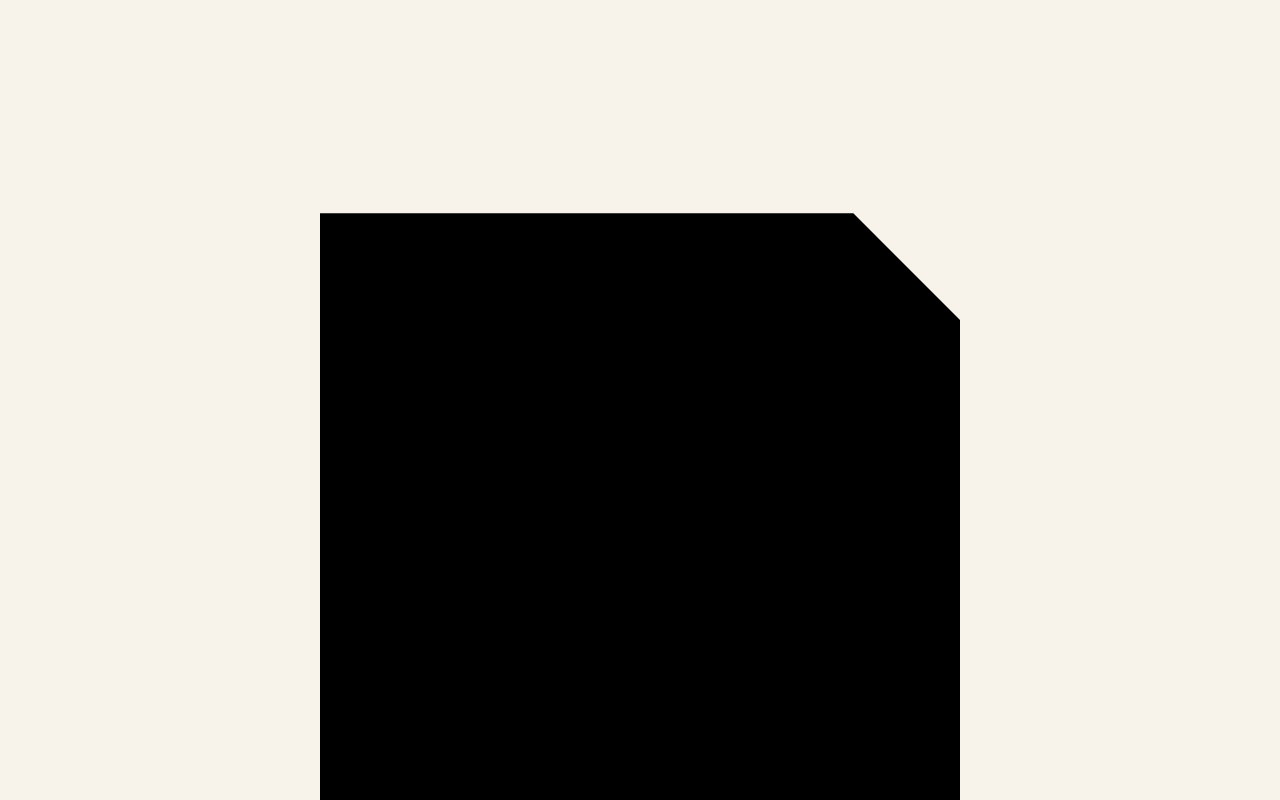
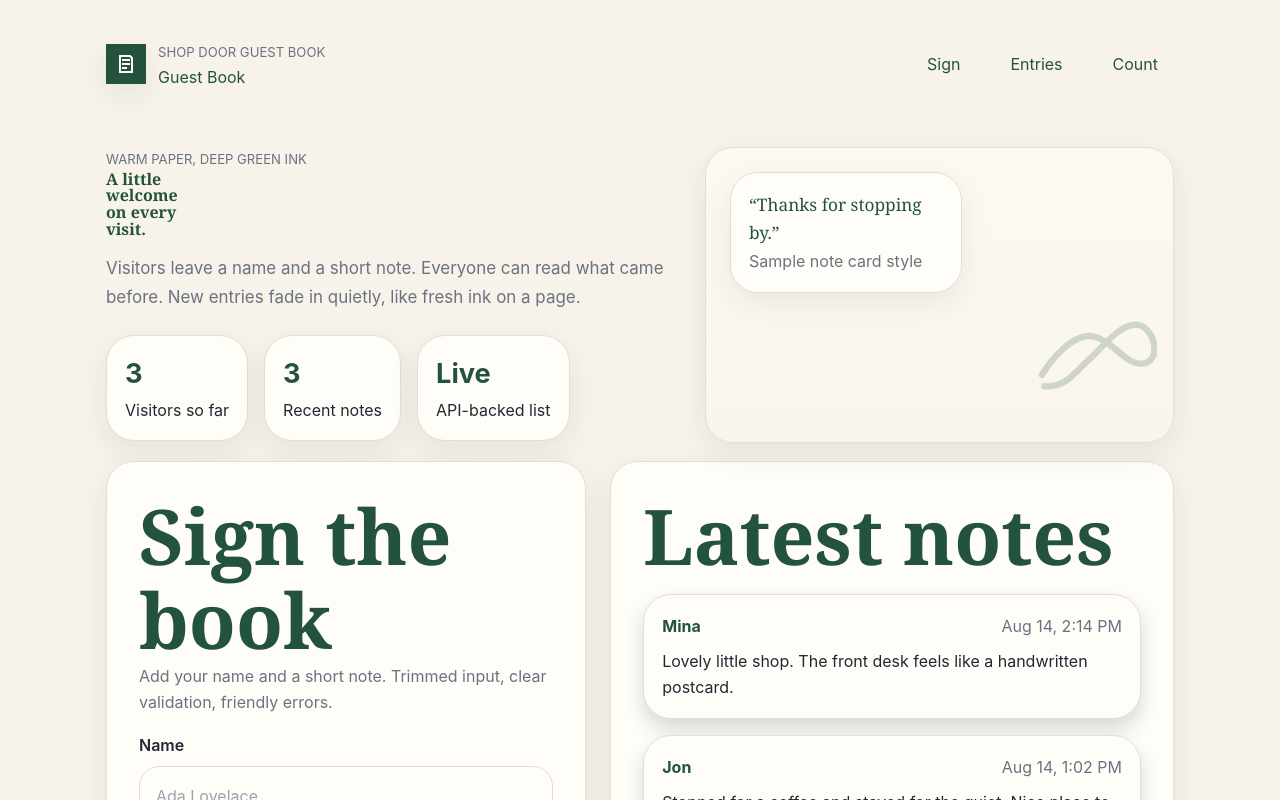
Before and after one commit to ThanhNV121097/project-dd194c58, a Next.js app in the folder code/frontend/: page / in a window 1280 px wide. Shown: the top 800 px of the page. Built offline with nearby package versions, Linux system fonts and the light colour scheme.

Commit message:
feat(ui): restyle guest book page to approved mockup tokens

```diff
--- a/code/frontend/components/GuestBookPage.module.css
+++ b/code/frontend/components/GuestBookPage.module.css
@@ -1,105 +1,207 @@
-.page {
+.wrap {
+  max-width: 68.75rem;
   margin: 0 auto;
-  padding: var(--space-12) var(--space-5);
+  padding: var(--space-7) var(--space-4) var(--space-16);
 }
 
-.hero,
-.form,
-.entries {
-  background: var(--color-surface);
-  border: var(--border-width) solid var(--color-border);
-  border-radius: var(--radius-md);
+.header {
+  display: flex;
+  justify-content: space-between;
+  align-items: center;
+  gap: var(--space-4);
+  padding: var(--space-3) 0 var(--space-6);
+}
+
+.brand,
+.nav a {
+  color: var(--color-primary);
+  text-decoration: none;
+}
+
+.brand {
+  display: flex;
+  align-items: center;
+  gap: var(--space-3);
+}
+
+.brandMark {
+  width: calc(var(--space-11) - var(--space-1));
+  height: calc(var(--space-11) - var(--space-1));
+  border-radius: calc(var(--radius-lg) - var(--radius-xs));
+  background: var(--color-primary);
   box-shadow: var(--shadow-md);
+  display: grid;
+  place-items: center;
+}
+
+.brandMark svg {
+  width: var(--space-6);
+  height: var(--space-6);
+  fill: none;
+  stroke: var(--color-surface);
+  stroke-width: 2;
+}
+
+.eyebrow {
+  color: var(--color-text-muted);
+  font-size: var(--text-xs);
+  letter-spacing: var(--tracking-wide);
+  text-transform: uppercase;
+}
+
+.nav {
+  display: flex;
+  gap: var(--space-5);
+}
+
+.nav a {
+  padding: var(--space-3) var(--space-4);
+  border-radius: var(--radius-full);
+}
+
+.nav a:hover,
+.nav a:focus-visible,
+.brand:focus-visible,
+button:hover,
+button:focus-visible,
+input:focus-visible,
+textarea:focus-visible {
+  outline: var(--border-width) solid var(--color-primary);
+  outline-offset: var(--space-1);
 }
 
 .hero {
-  padding: var(--space-8);
+  display: grid;
+  grid-template-columns: minmax(0, 1.1fr) minmax(0, 0.9fr);
+  gap: var(--space-7);
+  align-items: center;
+  padding: var(--space-8) 0 var(--space-5);
 }
 
-.brandRow,
-.stats,
-.actions,
-.cardTop {
-  display: flex;
-  gap: var(--space-4);
+.hero h1,
+.form h2,
+.entries h2,
+.sampleCard p {
+  font-family: Georgia, "Times New Roman", serif;
 }
 
-.brandRow,
-.stats,
-.actions {
-  flex-wrap: wrap;
-}
-
-.brandRow {
-  align-items: center;
+.hero h1 {
   color: var(--color-primary);
-  font-size: var(--text-xs);
-  letter-spacing: var(--tracking-normal);
-  text-transform: uppercase;
-}
-
-.dot {
-  width: var(--space-2);
-  height: var(--space-2);
-  border-radius: var(--radius-full);
-  background: var(--color-warning);
-}
-
-.title {
-  margin-top: var(--space-4);
-  color: var(--color-primary);
-  font-size: var(--text-3xl);
-}
-
-.lead,
-.subtle,
-.count,
-.cardTop span,
-.field small {
-  color: var(--color-text-muted);
+  font-size: var(--text-5xl);
+  line-height: 1.05;
+  margin: 0;
+  max-width: 10ch;
 }
 
 .lead {
   margin-top: var(--space-4);
   font-size: var(--text-lg);
+  line-height: 1.7;
+  color: var(--color-text-muted);
 }
 
-.stats {
+.statRow,
+.actions,
+.cardTop,
+.row {
+  display: flex;
+  gap: var(--space-4);
+  flex-wrap: wrap;
+}
+
+.statRow {
   margin-top: var(--space-6);
+}
+
+.stat,
+.form,
+.entries,
+.paperPanel,
+.sampleCard,
+.mini {
+  border: var(--border-width) solid var(--color-border);
+  border-radius: var(--radius-xl);
+  background: var(--color-surface);
+  box-shadow: var(--shadow-md);
 }
 
 .stat {
   padding: var(--space-4) var(--space-5);
-  border: var(--border-width) solid var(--color-border);
-  border-radius: var(--radius-full);
-  box-shadow: var(--shadow-md);
-  background: var(--color-surface-raised);
+  min-width: calc(var(--space-16) * 2);
 }
 
 .stat strong,
-.cardTop strong {
+.cardTop strong,
+.mini strong {
   display: block;
   color: var(--color-primary);
 }
 
-.stat strong {
+.stat strong,
+.mini strong {
+  font-size: var(--text-2xl);
+}
+
+.heroArt {
+  display: flex;
+  justify-content: center;
+}
+
+.paperPanel {
+  position: relative;
+  width: 100%;
+  min-height: calc(var(--space-16) * 4 + var(--space-10));
+  padding: var(--space-6);
+  background: linear-gradient(180deg, var(--color-surface) 0%, var(--color-surface-raised) 100%);
+  overflow: hidden;
+}
+
+.paperPanel::before {
+  content: "";
+  position: absolute;
+  inset: 0;
+  background: linear-gradient(180deg, rgba(231, 221, 207, 0.12) 0%, rgba(201, 179, 140, 0.1) 100%);
+  pointer-events: none;
+}
+
+.sampleCard {
+  position: relative;
+  max-width: calc(var(--space-16) * 3 + var(--space-10));
+  padding: var(--space-5);
+  z-index: 1;
+}
+
+.sampleCard p {
+  margin: 0;
+  color: var(--color-primary);
   font-size: var(--text-xl);
 }
 
+.sampleCard span,
+.subtle,
+.cardTop span,
+.field small,
+.mini span,
+.count,
 .notice {
-  margin-top: var(--space-5);
-  padding: var(--space-4) var(--space-5);
-  border: var(--border-width) solid var(--color-warning);
-  border-radius: var(--radius-md);
-  background: var(--color-surface);
-  color: var(--color-text);
+  color: var(--color-text-muted);
 }
 
-.layout {
+.scribble {
+  position: absolute;
+  right: var(--space-4);
+  bottom: var(--space-4);
+  width: calc(var(--space-16) * 2);
+  height: calc(var(--space-16) * 2);
+  color: var(--color-primary);
+  opacity: 0.2;
+}
+
+.section {
   display: grid;
   grid-template-columns: minmax(0, 0.92fr) minmax(0, 1.08fr);
   gap: var(--space-6);
-  margin-top: var(--space-6);
+  align-items: start;
 }
 
 .form,
@@ -109,7 +211,9 @@
 
 .form h2,
 .entries h2 {
-  font-size: var(--text-2xl);
+  margin: 0;
+  font-size: var(--text-3xl);
+  color: var(--color-primary);
 }
 
 .field {
@@ -125,15 +229,15 @@
 .field input,
 .field textarea {
   width: 100%;
-  padding: var(--space-4) var(--space-4);
+  padding: var(--space-4);
   border: var(--border-width) solid var(--color-border);
-  border-radius: var(--radius-sm);
+  border-radius: var(--radius-lg);
   background: var(--color-surface);
   color: var(--color-text);
 }
 
 .field textarea {
-  min-height: calc(var(--space-4) * 31);
+  min-height: calc(var(--space-16) * 2);
   resize: vertical;
 }
 
@@ -166,11 +270,11 @@
 }
 
 .card {
-  padding: var(--space-5) var(--space-5) var(--space-4);
+  padding: var(--space-5);
   border: var(--border-width) solid var(--color-border);
-  border-radius: var(--radius-lg);
-  background: var(--color-surface);
-  box-shadow: var(--shadow-md);
+  border-radius: var(--radius-xl);
+  background: var(--color-surface-raised);
+  box-shadow: var(--shadow-sm);
   animation: fade-in var(--duration-base) var(--easing);
 }
 
@@ -180,8 +284,40 @@
   margin-bottom: var(--space-2);
 }
 
-.card p { margin: 0; }
+.notice {
+  margin-top: var(--space-5);
+  padding: var(--space-4) var(--space-5);
+  border: var(--border-width) solid var(--color-border);
+  border-radius: var(--radius-lg);
+  background: var(--color-surface-raised);
+}
+
+.stack {
+  display: grid;
+  gap: var(--space-5);
+}
+
+.mini {
+  flex: 1 1 calc(var(--space-16) * 2 + var(--space-2));
+  padding: var(--space-5);
+}
 
 @media (max-width: 860px) {
-  .layout { grid-template-columns: 1fr; }
+  .header,
+  .hero,
+  .section {
+    grid-template-columns: 1fr;
+  }
+
+  .header {
+    display: grid;
+  }
+
+  .nav {
+    flex-wrap: wrap;
+  }
+
+  .hero h1 {
+    max-width: none;
+  }
 }
```
